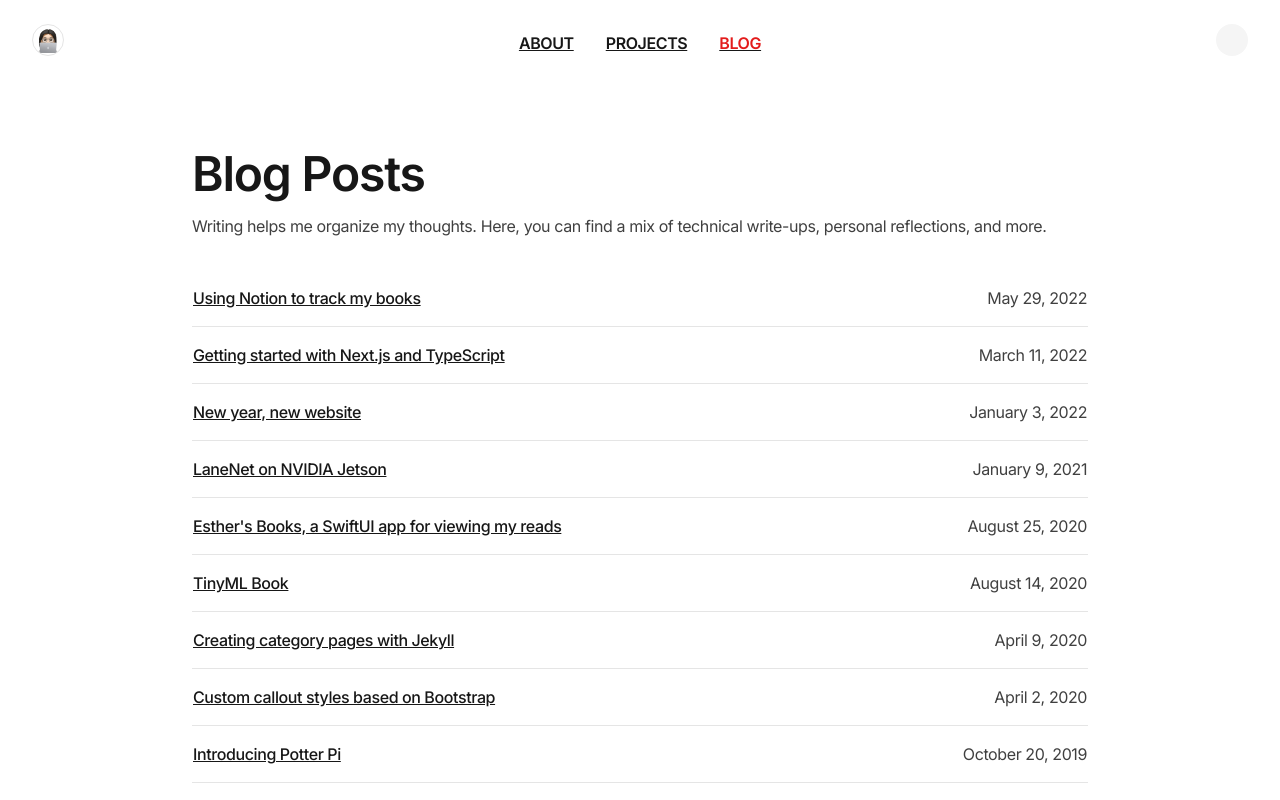
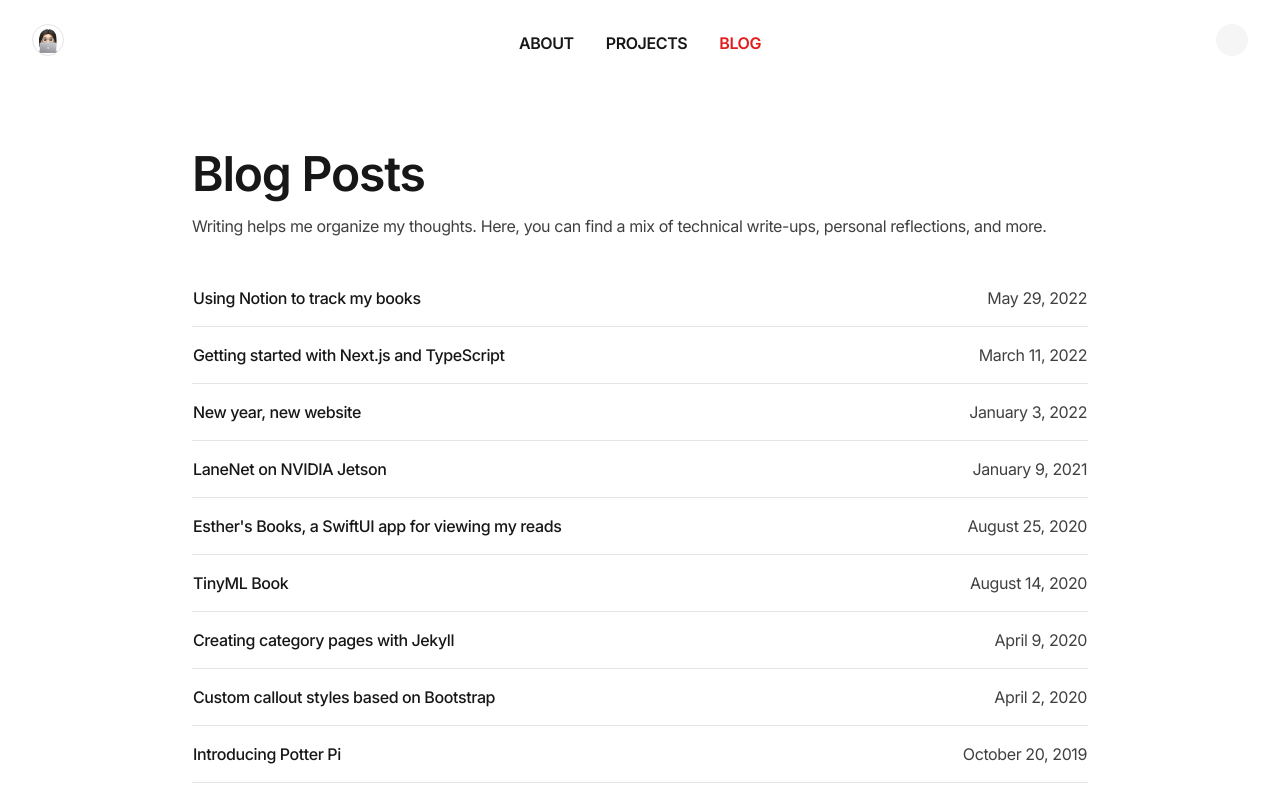
Before and after one commit to estherjk/esthermakes.tech, a Next.js app: page /blog in a window 1280 px wide. Shown: the top 800 px of the page. Built offline with nearby package versions, Linux system fonts and the light colour scheme; some icons are missing.

Commit message:
Fix "Invalid <Link> with <a> child"
See https://nextjs.org/docs/messages/invalid-new-link-with-extra-anchor

```diff
--- a/src/components/Navbar.tsx
+++ b/src/components/Navbar.tsx
@@ -15,10 +15,10 @@ export const Navbar = () => {
 
       return (
         <li key={index}>
-          <Link href={link.url}>
-            <a className={`${baseStyle} ${router.pathname == link.url ? activeStyle : ''}`}>
+          <Link
+            href={link.url}
+            className={`${baseStyle} ${router.pathname == link.url ? activeStyle : ''}`}>
             {link.title}
-            </a>
           </Link>
         </li>
       );
@@ -28,13 +28,11 @@ export const Navbar = () => {
   return (
     <header className="flex w-full px-4 md:px-8 my-6">
       <Link href="/">
-        <a>
         <img
           src="/logo/logo-avatar-196x196.png"
           alt="Logo"
           className="max-w-none w-8 h-8 rounded-full border border-gray-200 dark:border-gray-700"
         />
-        </a>
       </Link>
 
       <div className="flex flex-grow items-center">
--- a/src/pages/blog/index.tsx
+++ b/src/pages/blog/index.tsx
@@ -29,8 +29,10 @@ const BlogPage = (props: Props) => {
             {posts.map((post) => (
               <tr key={post.slug} className="border-b border-gray-200 dark:border-gray-700">
                 <td className="py-4 text-left">
-                  <Link href={`/blog/${post.slug}`}>
-                    <a className="no-underline hover:underline hover:decoration-1">{post.title}</a>
+                  <Link
+                    href={`/blog/${post.slug}`}
+                    className="no-underline hover:underline hover:decoration-1">
+                    {post.title}
                   </Link>
                 </td>
                 <td className="py-4 text-right">
```
Lines whose indentation alone changed are shown as unchanged.
